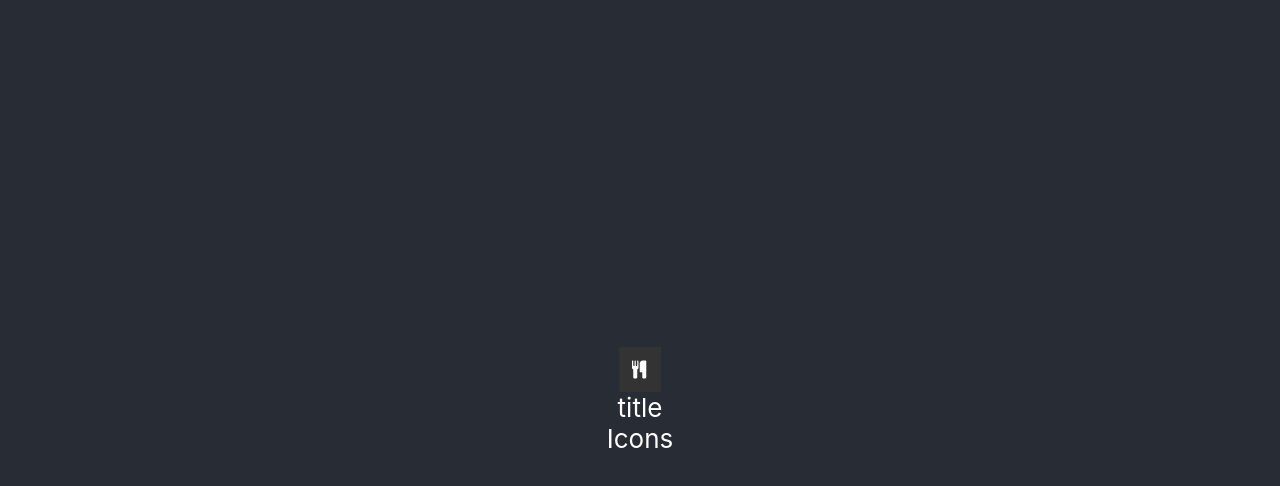
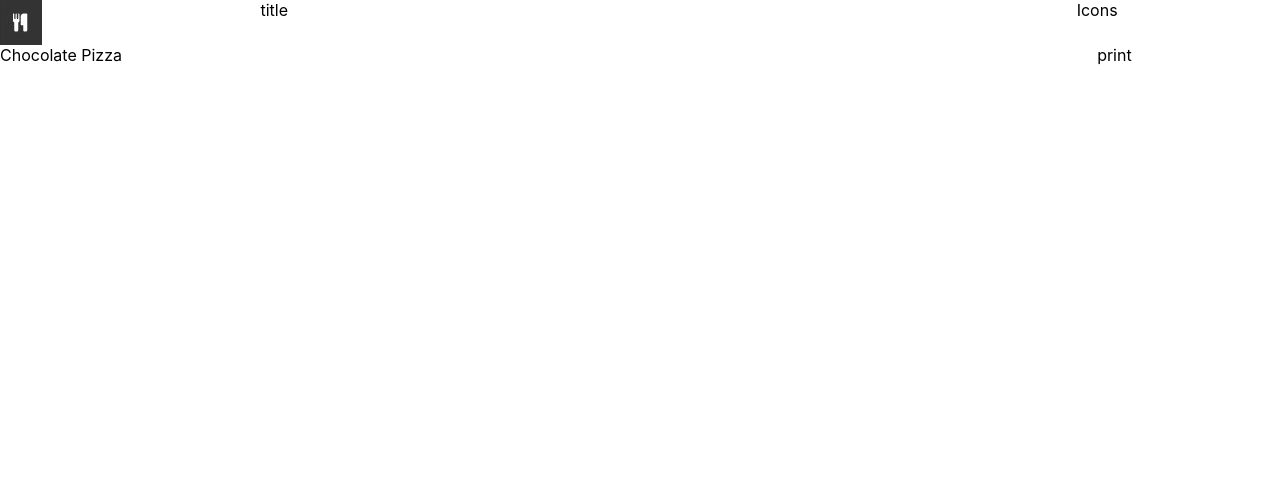
Before and after one commit to katrinkajb/chocolate-pizza, a React (Create React App) app: page / in a window 1280 px wide. Shown: the top 486 px of the page. Built offline with nearby package versions, Linux system fonts and the light colour scheme.

Commit message:
created and styled header and title

```diff
--- a/src/App.css
+++ b/src/App.css
@@ -14,14 +14,10 @@
 }
 
 .App-header {
-  background-color: #282c34;
-  min-height: 100vh;
-  display: flex;
-  flex-direction: column;
-  align-items: center;
-  justify-content: center;
-  font-size: calc(10px + 2vmin);
-  color: white;
+  background-color: white;
+  display: grid;
+  grid-template-columns: 1fr 4fr 5fr 4fr;
+  color: black;
 }
 
 .App-link {
@@ -36,3 +32,7 @@
     transform: rotate(360deg);
   }
 }
+.app-title {
+  display: grid;
+  grid-template-columns: 2fr 4fr 1fr;
+}
--- a/src/App.js
+++ b/src/App.js
@@ -1,13 +1,14 @@
 import React from 'react';
 import './App.css';
 import Header from './header.js'
+import Title from './title.js'
 
 export default class App extends React.Component {
   render() {
     return (
       <div>
-        <Header>
-        </Header>
+        <Header/>
+        <Title/>
       </div>
     );
   }
--- a/src/header.js
+++ b/src/header.js
@@ -7,6 +7,7 @@ export default class Header extends React.Component {
             <header className="App-header">
                 <img alt='logo' src="logo.png" />
                 <div>title</div>
+                <div></div>
                 <div>Icons</div>
             </header>
         </div>
--- /dev/null
+++ b/src/title.js
@@ -0,0 +1,14 @@
+import React from 'react';
+
+export default class Title extends React.Component {
+    render() {
+        return (
+        <div className="app-title">
+            <div>Chocolate Pizza</div>
+            <div></div>
+            <div>print</div>
+
+        </div>
+        );
+    }
+}
```
